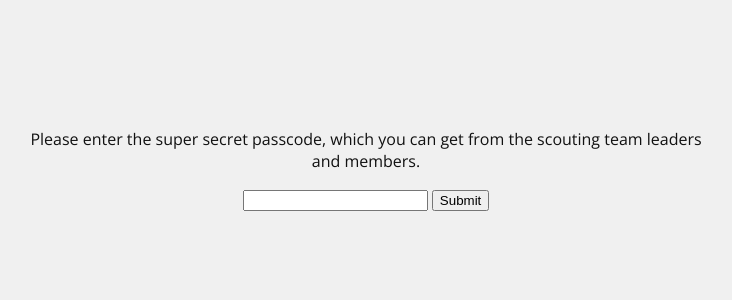
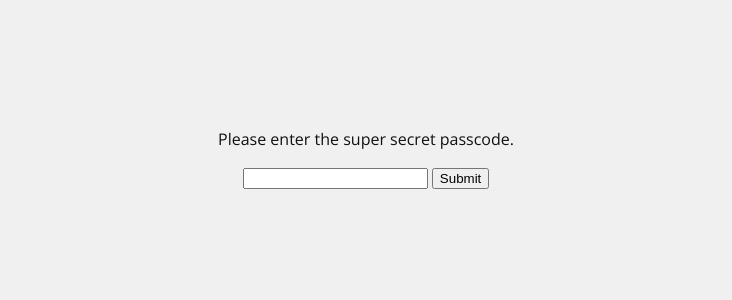
Before and after one commit to noahbkim/scoutmaster, a PHP site: page / in a window 1280 px wide. Shown: the top 300 px of the page, without its empty margins (274-1006 px from the left). Run offline with PHP 8.4, Linux system fonts and the light colour scheme.

Commit message:
Compacted login line.

```diff
--- a/index.php
+++ b/index.php
@@ -28,7 +28,7 @@ start();
     <?php } else { ?>
 
         <div id="login">
-            <p>Please enter the super secret passcode, which you can get from the scouting team leaders and members.<br></p>
+            <p>Please enter the super secret passcode.<br></p>
             <form action="core/login.php" method="post" name="login">
                 <input type="password" name="secret"/>
                 <input type="submit" value="Submit">
```
